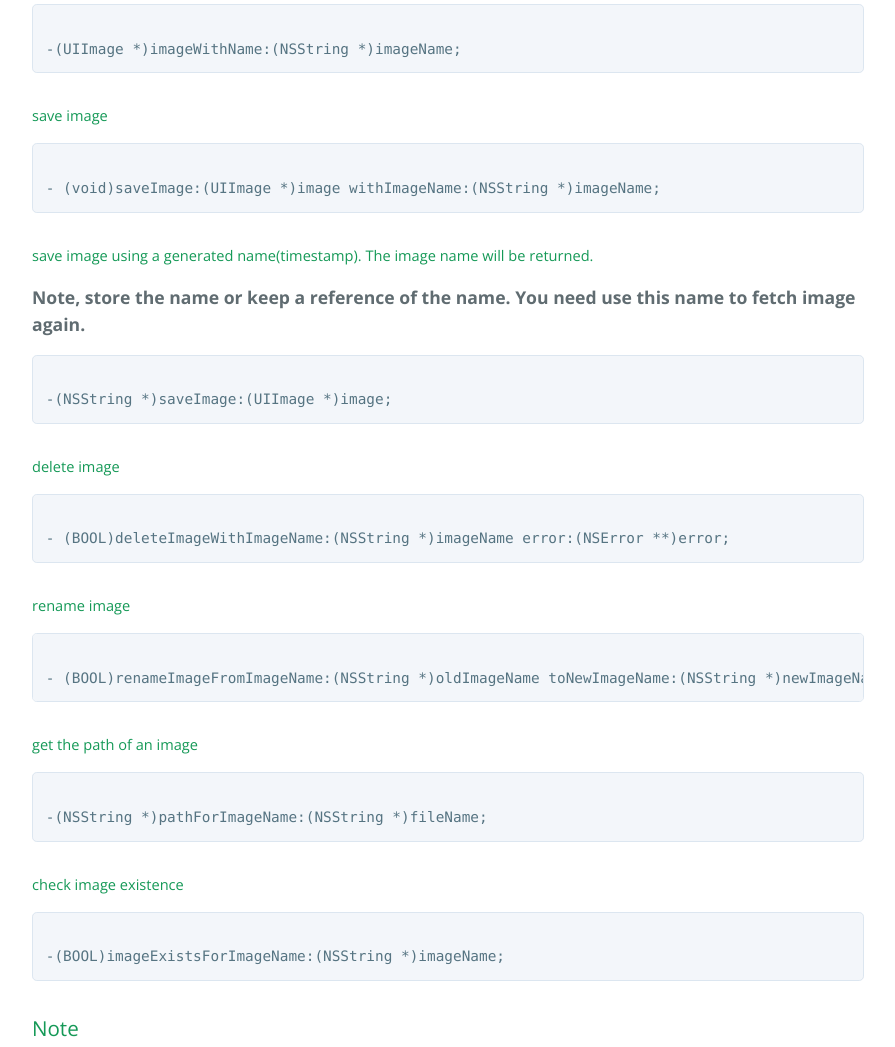
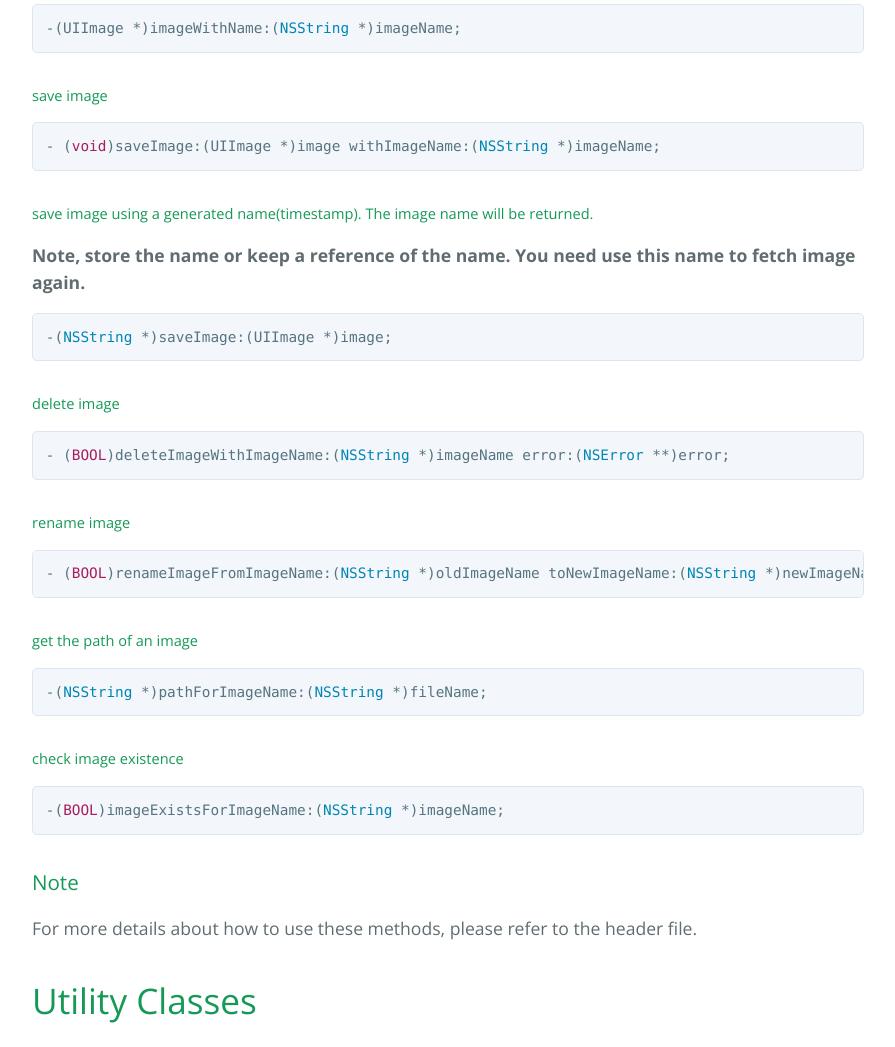
Before and after one commit to lionhylra/HYLImageManager, a plain HTML site: page index.html in a window 1280 px wide. Shown: the part 1538-2585 px from the top of the page, without its empty margins (192-1087 px from the left). Drawn offline with nearby package versions, Linux system fonts and the light colour scheme.

Commit message:
Create gh-pages branch via GitHub

```diff
--- a/index.html
+++ b/index.html
@@ -62,53 +62,39 @@
 <h5>
 <a id="fetch-image" class="anchor" href="#fetch-image" aria-hidden="true"><span class="octicon octicon-link"></span></a>fetch image</h5>
 
-<pre><code>
--(UIImage *)imageWithName:(NSString *)imageName;
-</code></pre>
+<div class="highlight highlight-objective-c"><pre>-(UIImage *)imageWithName:(<span class="pl-c1">NSString</span> *)imageName;</pre></div>
 
 <h5>
 <a id="save-image" class="anchor" href="#save-image" aria-hidden="true"><span class="octicon octicon-link"></span></a>save image</h5>
 
-<pre><code>
-- (void)saveImage:(UIImage *)image withImageName:(NSString *)imageName;
-</code></pre>
+<div class="highlight highlight-objective-c"><pre>- (<span class="pl-k">void</span>)saveImage:(UIImage *)image withImageName:(<span class="pl-c1">NSString</span> *)imageName;</pre></div>
 
 <h5>
 <a id="save-image-using-a-generated-nametimestamp-the-image-name-will-be-returned" class="anchor" href="#save-image-using-a-generated-nametimestamp-the-image-name-will-be-returned" aria-hidden="true"><span class="octicon octicon-link"></span></a>save image using a generated name(timestamp). The image name will be returned.</h5>
 
 <p><strong>Note, store the name or keep a reference of the name. You need use this name to fetch image again.</strong></p>
 
-<pre><code>
--(NSString *)saveImage:(UIImage *)image;
-</code></pre>
+<div class="highlight highlight-objective-c"><pre>-(<span class="pl-c1">NSString</span> *)saveImage:(UIImage *)image;</pre></div>
 
 <h5>
 <a id="delete-image" class="anchor" href="#delete-image" aria-hidden="true"><span class="octicon octicon-link"></span></a>delete image</h5>
 
-<pre><code>
-- (BOOL)deleteImageWithImageName:(NSString *)imageName error:(NSError **)error;
-</code></pre>
+<div class="highlight highlight-objective-c"><pre>- (<span class="pl-k">BOOL</span>)deleteImageWithImageName:(<span class="pl-c1">NSString</span> *)imageName error:(<span class="pl-c1">NSError</span> **)error;</pre></div>
 
 <h5>
 <a id="rename-image" class="anchor" href="#rename-image" aria-hidden="true"><span class="octicon octicon-link"></span></a>rename image</h5>
 
-<pre><code>
-- (BOOL)renameImageFromImageName:(NSString *)oldImageName toNewImageName:(NSString *)newImageName error:(NSError **)error;
-</code></pre>
+<div class="highlight highlight-objective-c"><pre>- (<span class="pl-k">BOOL</span>)renameImageFromImageName:(<span class="pl-c1">NSString</span> *)oldImageName toNewImageName:(<span class="pl-c1">NSString</span> *)newImageName error:(<span class="pl-c1">NSError</span> **)error;</pre></div>
 
 <h5>
 <a id="get-the-path-of-an-image" class="anchor" href="#get-the-path-of-an-image" aria-hidden="true"><span class="octicon octicon-link"></span></a>get the path of an image</h5>
 
-<pre><code>
--(NSString *)pathForImageName:(NSString *)fileName;
-</code></pre>
+<div class="highlight highlight-objective-c"><pre>-(<span class="pl-c1">NSString</span> *)pathForImageName:(<span class="pl-c1">NSString</span> *)fileName;</pre></div>
 
 <h5>
 <a id="check-image-existence" class="anchor" href="#check-image-existence" aria-hidden="true"><span class="octicon octicon-link"></span></a>check image existence</h5>
 
-<pre><code>
--(BOOL)imageExistsForImageName:(NSString *)imageName;
-</code></pre>
+<div class="highlight highlight-objective-c"><pre>-(<span class="pl-k">BOOL</span>)imageExistsForImageName:(<span class="pl-c1">NSString</span> *)imageName;</pre></div>
 
 <h3>
 <a id="note" class="anchor" href="#note" aria-hidden="true"><span class="octicon octicon-link"></span></a>Note</h3>
```
Also changed, not shown: params.json (+1 -1 lines).
